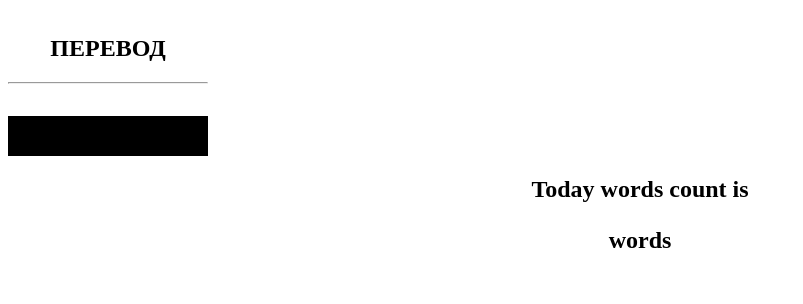
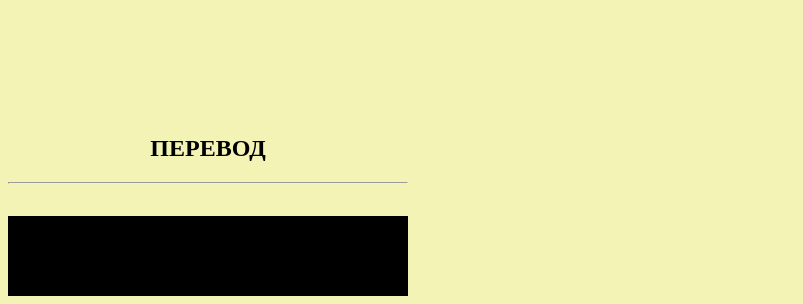
Before and after one commit to mywayblog/englishwodsfree.github.io, a PHP site: page / in a window 1280 px wide. Shown: the part 943-1247 px from the top of the page, without its empty margins (0-803 px from the left). Before the commit the page ends 1191 px from the top, so only its background shows below. Run offline with PHP 8.4, Linux system fonts and the light colour scheme; some libraries are stand-ins or nearby versions.

Commit message:
Update style.css

```diff
--- a/style.css
+++ b/style.css
@@ -1,8 +1,6 @@
 body{
 	text-align: center;
-	height: 100%;
-	position: relative;
-	min-height: 100%;
+	background-color: #F2F3B5
 }
 main{
 
@@ -11,16 +9,16 @@
 	text-decoration: none;
 }
 .cd_img{
-	width: 400px;
-	height: 300px;
+	width: 450px;
+	height: 350px;
 	margin: 15px;
 	border: solid #AFAFA8 4px;
 	border-radius: 3px;
 
 }
 .cd_img:hover{
-	width: 405px;
-	height: 305px;
+	width: 455px;
+	height: 355px;
 	box-shadow: 10px 10px 10px black;
 }
 .ob_block{
@@ -48,11 +46,108 @@
 	margin-top:80px;
 }
 .main_trans{
-	width: 200px;
+	width: 400px;
 	margin-top:120px;
 }
 .trans{
-	width: 200px;
-	height:40px;
+	width: 400px;
+	height:80px;
 	background-color: black;
 }
+#today_words{
+	font-family: Arial;
+	font-size: 25px;
+	color: #FFFFFF;
+	text-shadow:
+		-0   -4px 0   #000000,
+		 0   -4px 0   #000000,
+		-0    4px 0   #000000,
+		 0    4px 0   #000000,
+		-4px -0   0   #000000,
+		 4px -0   0   #000000,
+		-4px  0   0   #000000,
+		 4px  0   0   #000000,
+		-1px -4px 0   #000000,
+		 1px -4px 0   #000000,
+		-1px  4px 0   #000000,
+		 1px  4px 0   #000000,
+		-4px -1px 0   #000000,
+		 4px -1px 0   #000000,
+		-4px  1px 0   #000000,
+		 4px  1px 0   #000000,
+		-2px -4px 0   #000000,
+		 2px -4px 0   #000000,
+		-2px  4px 0   #000000,
+		 2px  4px 0   #000000,
+		-4px -2px 0   #000000,
+		 4px -2px 0   #000000,
+		-4px  2px 0   #000000,
+		 4px  2px 0   #000000,
+		-3px -4px 0   #000000,
+		 3px -4px 0   #000000,
+		-3px  4px 0   #000000,
+		 3px  4px 0   #000000,
+		-4px -3px 0   #000000,
+		 4px -3px 0   #000000,
+		-4px  3px 0   #000000,
+		 4px  3px 0   #000000,
+		-4px -4px 0   #000000,
+		 4px -4px 0   #000000,
+		-4px  4px 0   #000000,
+		 4px  4px 0   #000000,
+		-4px -4px 0   #000000,
+		 4px -4px 0   #000000,
+		-4px  4px 0   #000000,
+		 4px  4px 0   #000000;
+}
+#word_count{
+	width: 300px;
+	position: absolute;
+right: 0;
+}
+#to_wrd {
+	font-family: Arial;
+	font-size: 18px;
+	color: #FFFFFF;
+	text-shadow:
+		-0   -4px 0   #000000,
+		 0   -4px 0   #000000,
+		-0    4px 0   #000000,
+		 0    4px 0   #000000,
+		-4px -0   0   #000000,
+		 4px -0   0   #000000,
+		-4px  0   0   #000000,
+		 4px  0   0   #000000,
+		-1px -4px 0   #000000,
+		 1px -4px 0   #000000,
+		-1px  4px 0   #000000,
+		 1px  4px 0   #000000,
+		-4px -1px 0   #000000,
+		 4px -1px 0   #000000,
+		-4px  1px 0   #000000,
+		 4px  1px 0   #000000,
+		-2px -4px 0   #000000,
+		 2px -4px 0   #000000,
+		-2px  4px 0   #000000,
+		 2px  4px 0   #000000,
+		-4px -2px 0   #000000,
+		 4px -2px 0   #000000,
+		-4px  2px 0   #000000,
+		 4px  2px 0   #000000,
+		-3px -4px 0   #000000,
+		 3px -4px 0   #000000,
+		-3px  4px 0   #000000,
+		 3px  4px 0   #000000,
+		-4px -3px 0   #000000,
+		 4px -3px 0   #000000,
+		-4px  3px 0   #000000,
+		 4px  3px 0   #000000,
+		-4px -4px 0   #000000,
+		 4px -4px 0   #000000,
+		-4px  4px 0   #000000,
+		 4px  4px 0   #000000,
+		-4px -4px 0   #000000,
+		 4px -4px 0   #000000,
+		-4px  4px 0   #000000,
+		 4px  4px 0   #000000;
+}
```
